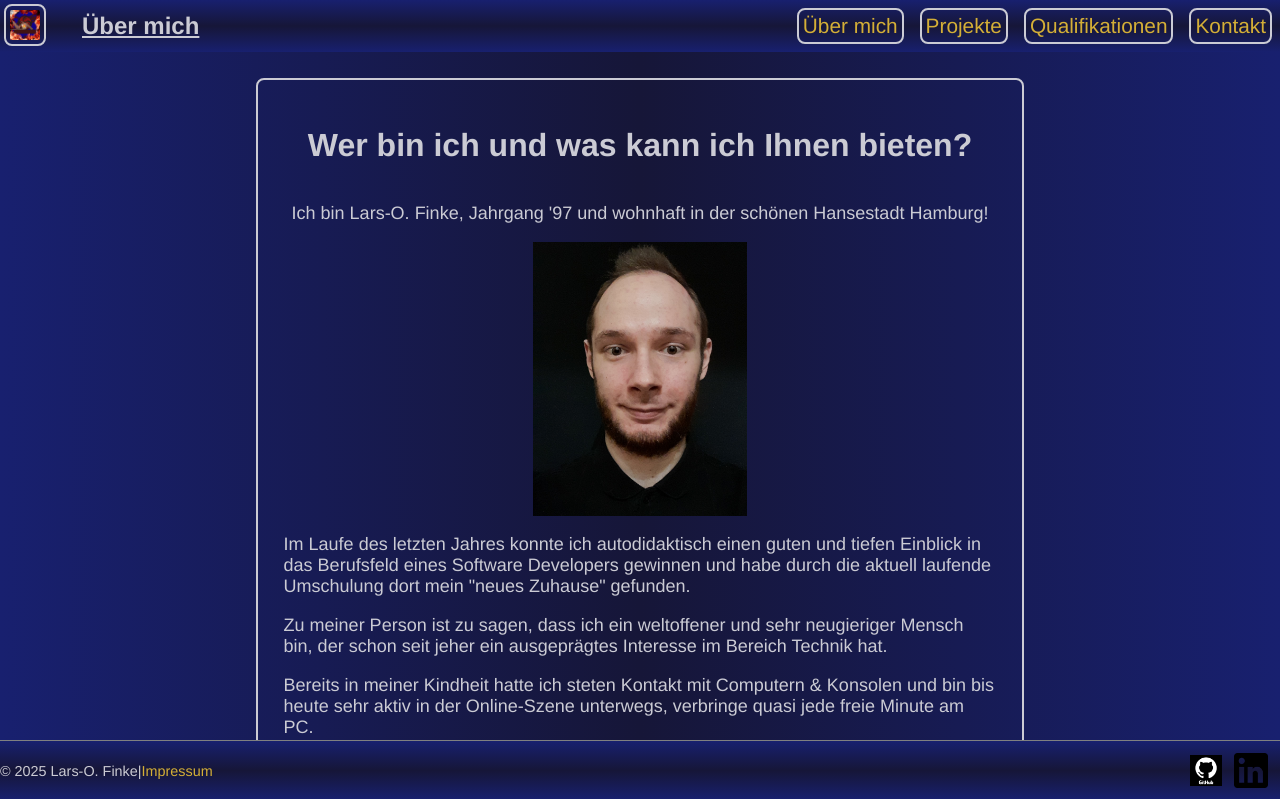
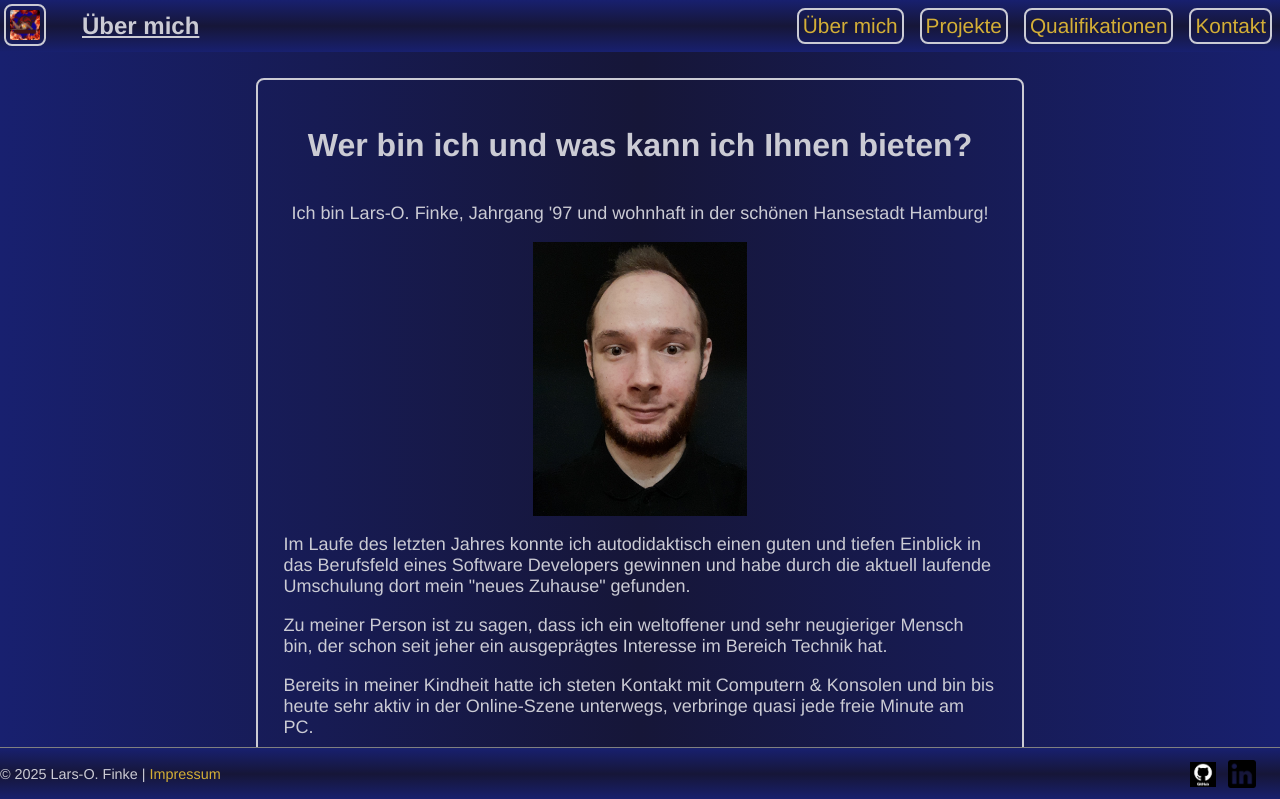
Before and after one commit to LarsOFinke/MyPortfolio, an Angular app in the folder frontend/: page / in a window 1280 px wide. Shown: the top 799 px of the page. Built offline with nearby package versions, Linux system fonts and the light colour scheme.

Commit message:
Small CSS-refactoring

```diff
--- a/frontend/src/app/components/projects/projects.component.html
+++ b/frontend/src/app/components/projects/projects.component.html
@@ -29,7 +29,7 @@
           class="centered"
           href="https://quizwebsite.portfolio-finke.de/"
           target="_blank"
-          title="Quiz Website"
+          title="Link zur Quiz Website"
           >Quiz Website</a
         >
 
@@ -47,7 +47,7 @@
           class="centered"
           href="https://egc.portfolio-finke.de/"
           target="_blank"
-          title="GitHub - Source Code"
+          title="Link zu EGC"
           >Browser Game - EGC</a
         >
 
--- a/frontend/src/app/components/shared/footer/footer.component.css
+++ b/frontend/src/app/components/shared/footer/footer.component.css
@@ -16,6 +16,7 @@ p {
 
 a {
   font-size: 0.9rem;
+  margin-left: .25rem;
 }
 
 .info-text {
--- a/frontend/src/app/components/shared/footer/footer.component.html
+++ b/frontend/src/app/components/shared/footer/footer.component.html
@@ -1,7 +1,7 @@
 <footer>
   <div class="row centered">
     <div class="info-text">
-      <p>© 2025 Lars-O. Finke|</p>
+      <p>© 2025 Lars-O. Finke |</p>
       <a
         [routerLink]="['/impressum']"
         routerLinkActive="router-link-active"
@@ -12,7 +12,7 @@
 
     <div class="logos">
       <app-git-hub-logo></app-git-hub-logo>
-      <app-linkedin-logo class="m-12px"></app-linkedin-logo>
+      <app-linkedin-logo class="m-12px mr-24px"></app-linkedin-logo>
     </div>
   </div>
 </footer>
--- a/frontend/src/styles.css
+++ b/frontend/src/styles.css
@@ -132,6 +132,9 @@ a:visited {
 }
 .m-8px {
   margin: 8px;
+}
+.mr-24px {
+  margin-right: 24px;
 }
 
 /* ### GRID-SYSTEM ### */
```
